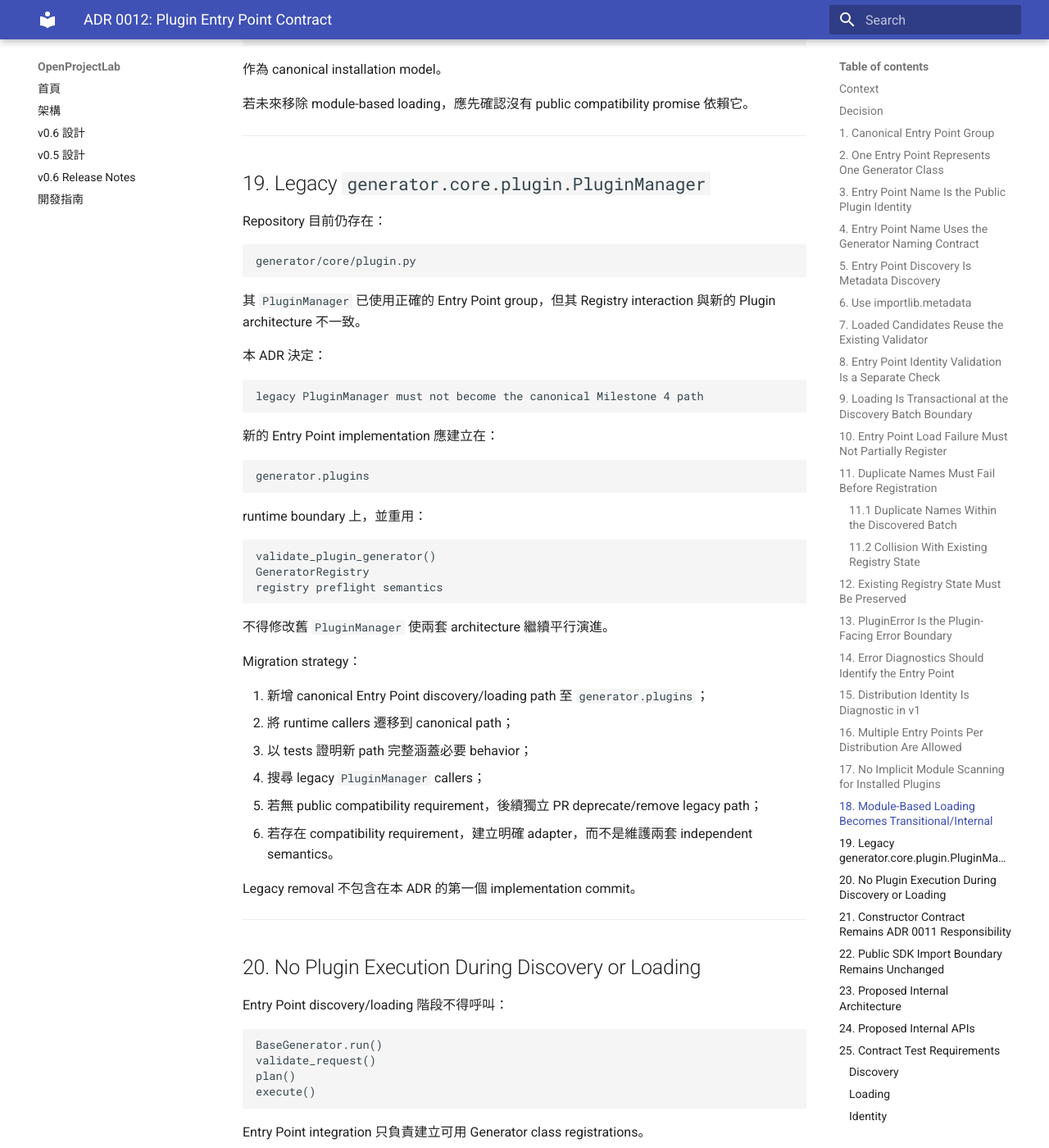
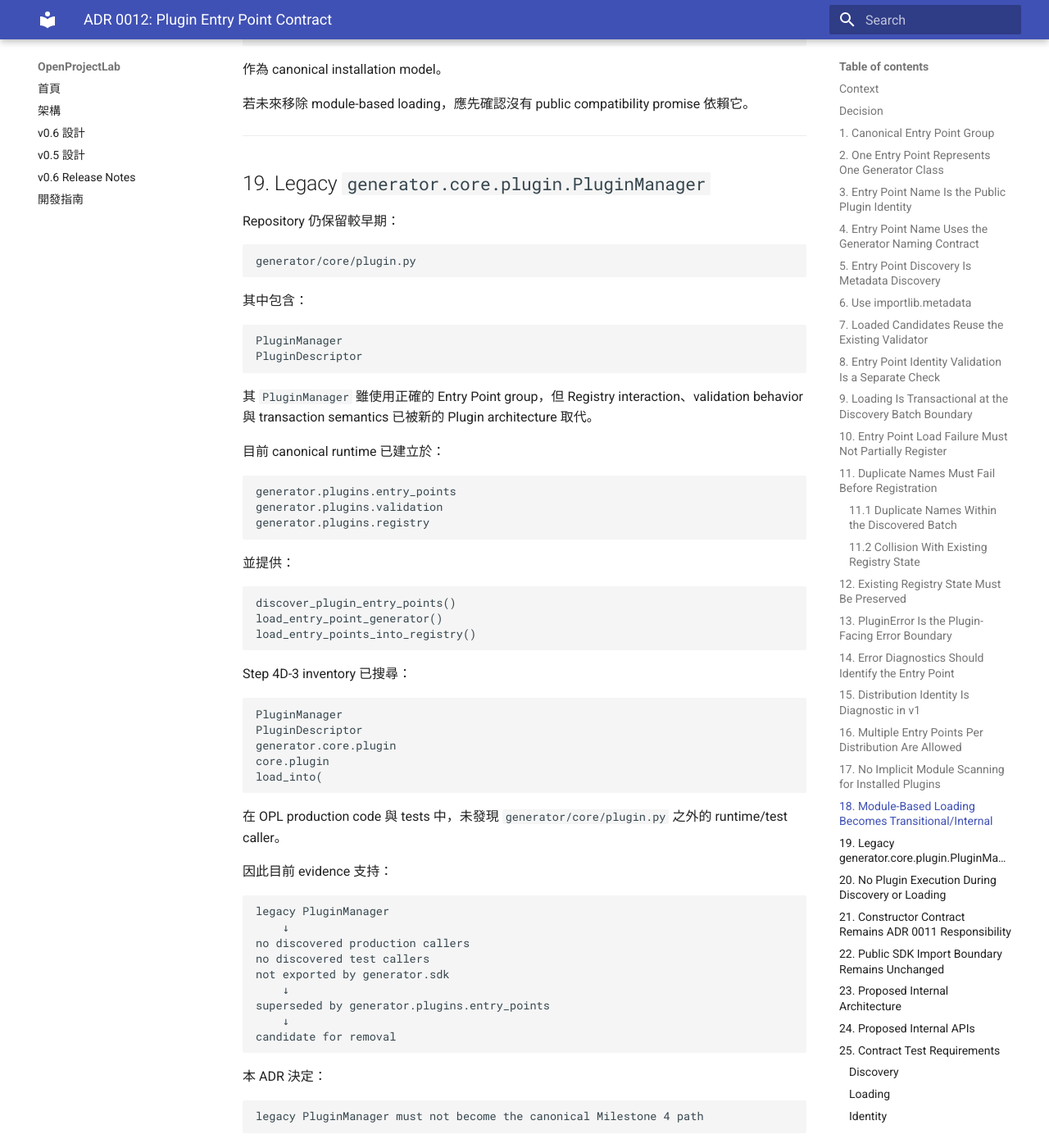
Before and after one commit to khwang1964/OpenProjectLab, an MkDocs documentation site: the page built from docs/adr/0012-plugin-entry-point-contract.md, in a window 1280 px wide and 1400 px high, scrolled down 16827 px. Shown: the whole window at 82% size. Built offline with MkDocs 1.6.1 and Material for MkDocs 9.7.7, drawn with Linux system fonts in a browser that asks for light colours; some of the changed text lies outside the part shown.

````diff
--- a/docs/adr/0012-plugin-entry-point-contract.md
+++ b/docs/adr/0012-plugin-entry-point-contract.md
@@ -862,13 +862,62 @@
 
 ## 19. Legacy `generator.core.plugin.PluginManager`
 
-Repository 目前仍存在：
+Repository 仍保留較早期：
 
 ```text
 generator/core/plugin.py
 ```
 
-其 `PluginManager` 已使用正確的 Entry Point group，但其 Registry interaction 與新的 Plugin architecture 不一致。
+其中包含：
+
+```text
+PluginManager
+PluginDescriptor
+```
+
+其 `PluginManager` 雖使用正確的 Entry Point group，但 Registry interaction、validation behavior 與 transaction semantics 已被新的 Plugin architecture 取代。
+
+目前 canonical runtime 已建立於：
+
+```text
+generator.plugins.entry_points
+generator.plugins.validation
+generator.plugins.registry
+```
+
+並提供：
+
+```text
+discover_plugin_entry_points()
+load_entry_point_generator()
+load_entry_points_into_registry()
+```
+
+Step 4D-3 inventory 已搜尋：
+
+```text
+PluginManager
+PluginDescriptor
+generator.core.plugin
+core.plugin
+load_into(
+```
+
+在 OPL production code 與 tests 中，未發現 `generator/core/plugin.py` 之外的 runtime/test caller。
+
+因此目前 evidence 支持：
+
+```text
+legacy PluginManager
+    ↓
+no discovered production callers
+no discovered test callers
+not exported by generator.sdk
+    ↓
+superseded by generator.plugins.entry_points
+    ↓
+candidate for removal
+```
 
 本 ADR 決定：
 
@@ -876,32 +925,35 @@
 legacy PluginManager must not become the canonical Milestone 4 path
 ```
 
-新的 Entry Point implementation 應建立在：
-
-```text
-generator.plugins
-```
-
-runtime boundary 上，並重用：
-
-```text
-validate_plugin_generator()
-GeneratorRegistry
-registry preflight semantics
-```
-
-不得修改舊 `PluginManager` 使兩套 architecture 繼續平行演進。
-
-Migration strategy：
-
-1. 新增 canonical Entry Point discovery/loading path 至 `generator.plugins`；
-2. 將 runtime callers 遷移到 canonical path；
-3. 以 tests 證明新 path 完整涵蓋必要 behavior；
-4. 搜尋 legacy `PluginManager` callers；
-5. 若無 public compatibility requirement，後續獨立 PR deprecate/remove legacy path；
-6. 若存在 compatibility requirement，建立明確 adapter，而不是維護兩套 independent semantics。
-
-Legacy removal 不包含在本 ADR 的第一個 implementation commit。
+且在 removal contract tests 通過後，可於獨立 PR 移除：
+
+```text
+generator/core/plugin.py
+PluginManager
+PluginDescriptor
+```
+
+不需要建立新的 compatibility adapter，除非 removal 前的最終 repository audit 發現實際 compatibility requirement。
+
+Removal 必須保留：
+
+```text
+generator.sdk public contract
+canonical Entry Point discovery
+shared Plugin validation
+transactional Entry Point registration
+GeneratorRegistry semantics
+```
+
+正式 removal 前仍需：
+
+1. 建立 legacy-removal architecture tests；
+2. 再次搜尋 production/test imports；
+3. 確認 `generator.sdk` 未 export legacy symbols；
+4. 執行完整 plugin regression tests；
+5. 執行 Ruff、pre-commit 與 full pytest。
+
+直到 removal PR merge 前，`generator/core/plugin.py` 仍只是 legacy implementation；不得把「candidate for removal」誤寫為「已移除」。
 
 ---
 
@@ -1468,26 +1520,35 @@
 
 ---
 
-### Phase 4 — Legacy Migration
-
-搜尋：
+### Phase 4 — Legacy Migration / Removal
+
+Step 4D-3 inventory 已完成：
 
 ```text
 PluginManager
+PluginDescriptor
 generator.core.plugin
 ```
 
-所有 runtime callers。
-
-將正式 runtime 遷移至：
-
-```text
-generator.plugins
-```
-
-canonical path。
-
-Legacy removal/deprecation 使用獨立 PR。
+caller 搜尋。
+
+目前未發現 OPL production/test caller，canonical runtime 已由：
+
+```text
+generator.plugins.entry_points
+```
+
+取代。
+
+下一步：
+
+1. 建立 `tests/plugins/test_legacy_plugin_manager_removal.py`；
+2. 確認 canonical Entry Point APIs 持續可用；
+3. 確認 `generator.sdk` 不公開 legacy symbols；
+4. 以獨立 PR 移除 `generator/core/plugin.py`；
+5. removal 後重新執行完整 Plugin regression 與 full suite。
+
+若最終 audit 發現未記錄的 compatibility requirement，才改採明確 adapter/deprecation strategy。
 
 ---
 
@@ -1632,6 +1693,9 @@
 - [ ] Entry Point-specific metadata validation 不污染 generic Generator validator。
 - [ ] 不建立第二套 Registry。
 - [ ] 不讓 legacy `PluginManager` 成為新 canonical path。
+- [ ] legacy `PluginManager` / `PluginDescriptor` 沒有 production/test caller。
+- [ ] `generator.sdk` 不 export legacy PluginManager symbols。
+- [ ] removal 前已有 architecture contract tests。
 - [ ] module-based loading 明確保持 transitional/internal。
 
 ### Identity
--- a/docs/architecture/plugin-sdk-contract-inventory.md
+++ b/docs/architecture/plugin-sdk-contract-inventory.md
@@ -1,11 +1,12 @@
 # Plugin SDK Contract Inventory
 
-> Status: Draft
+> Status: Historical Baseline — Milestone 4 Step 1 completed
 > Milestone: 4 — Plugin Ecosystem / Plugin SDK
 > Step: 1 — Plugin SDK Contract Inventory
 > Scope: Existing SDK, generator, plugin, registry, model, exception, packaging, and test contracts
 > Audience: Maintainers, Plugin SDK designers, Generator developers, contributors
 > Baseline: Repository snapshot after Milestone 3 completion
+> Current note: Later Milestone 4 work supersedes several "current" observations below; see the status update section.
 
 OpenProjectLab（OPL）Milestone 4 的第一個工作，是在新增或穩定 Plugin API 之前，盤點目前 Repository 中已經存在的 Generator、SDK 與 Plugin 相關契約。
 
@@ -22,6 +23,94 @@
 7. 哪些問題需要由下一份 ADR 正式決定？
 
 本 Inventory 將作為後續 Plugin SDK ADR、contract tests、SDK façade、Plugin validation 與 Plugin author documentation 的設計基礎。
+
+---
+
+
+## Milestone 4 Status Update — Entry Point Runtime and Legacy PluginManager
+
+本 Inventory 保留 Milestone 4 Step 1 當時的 repository baseline，因此後續章節中的：
+
+```text
+Current
+Missing
+Gap
+Candidate
+Deferred
+```
+
+描述應理解為歷史盤點，而不是 2026-08-11 的最新 runtime 狀態。
+
+後續 Milestone 4 已完成：
+
+```text
+ADR 0010 — Plugin SDK Public Contract
+ADR 0011 — Plugin Validation Contract
+ADR 0012 — Plugin Entry Point Contract
+```
+
+以及 production implementation：
+
+```text
+generator/sdk/
+generator/plugins/discovery.py
+generator/plugins/validation.py
+generator/plugins/registry.py
+generator/plugins/loader.py
+generator/plugins/entry_points.py
+```
+
+目前 canonical installed-plugin flow 已是：
+
+```text
+Python distribution
+    ↓
+openprojectlab.generators
+    ↓
+EntryPoint.load()
+    ↓
+validate_plugin_generator()
+    ↓
+entry-point / generator identity check
+    ↓
+transactional preflight
+    ↓
+GeneratorRegistry
+```
+
+Public SDK contract tests 與 Plugin contract/integration tests 也已建立，因此原 Inventory 中「SDK façade incomplete」、「沒有 tests/sdk」、「沒有 explicit validation boundary」等項目均已由後續工作關閉。
+
+### Legacy PluginManager Inventory Result
+
+Step 4D-3 針對：
+
+```text
+generator/core/plugin.py
+PluginManager
+PluginDescriptor
+```
+
+進行 caller inventory。
+
+目前在 OPL production code 與 tests 中，未發現 `generator/core/plugin.py` 之外的 caller。
+
+Canonical replacement 已存在於：
+
+```text
+generator.plugins.entry_points
+```
+
+且 `PluginManager` / `PluginDescriptor` 不屬於 `generator.sdk` Public API。
+
+因此它們目前分類更新為：
+
+```text
+LEGACY INTERNAL IMPLEMENTATION
+SUPERSEDED BY CANONICAL ENTRY POINT RUNTIME
+REMOVAL CANDIDATE
+```
+
+正式移除仍必須先有 architecture/removal tests，並於獨立 PR 完成。
 
 ---
 
@@ -929,10 +1018,10 @@
 
 Milestone 4 不應把整個 `generator.core` 轉成 SDK。
 
-目前以下 implementation 應預設保持 internal：
-
-```text
-PluginManager
+目前以下 implementation 應預設保持 internal；其中 `PluginManager` 已在後續 Step 4D-3 確認為 legacy removal candidate：
+
+```text
+PluginManager  # legacy removal candidate
 GeneratorRegistry
 filesystem implementation
 template implementation
````
Also changed, not shown: docs/HISTORY.md (+58 -0 lines), 2 other files.
